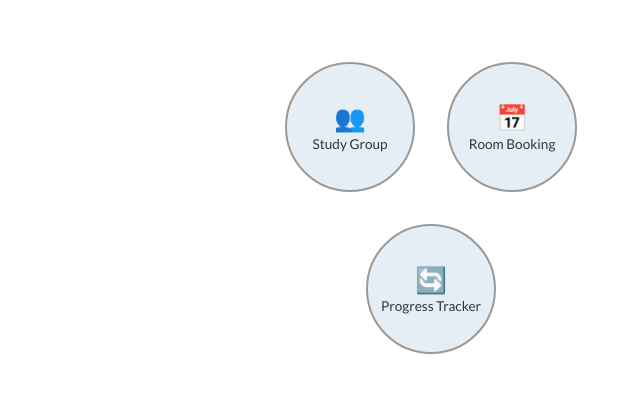
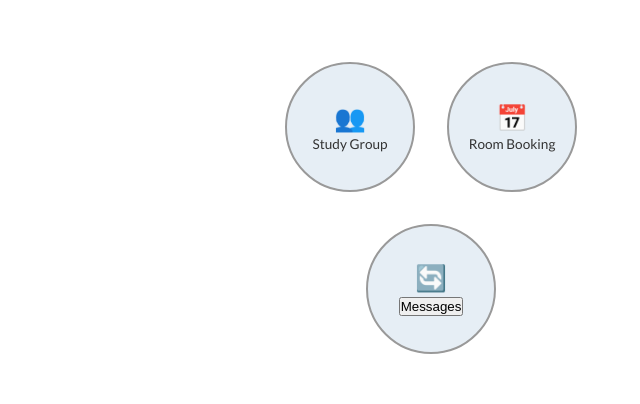
Before and after one commit to Asefah67/Group-19-Project, a website: page frontend/Canvas-Layout.html in a window 1280 px wide. Shown: the part 192-596 px from the top of the page, 236-876 px from the left. Drawn offline with Linux system fonts and the light colour scheme.

Commit message:
added way to navigate to other html files

```diff
--- a/frontend/Canvas-Layout.html
+++ b/frontend/Canvas-Layout.html
@@ -6,6 +6,8 @@
   <link rel="stylesheet" href="Canvas-CSS.css">
 </head>
 <body>
+
+
 
 <div class="canvas-wrap">
   <!-- LEFT NAV BAR -->
@@ -83,6 +85,7 @@
   <!-- MAIN CONTENT (white space) -->
   <main class="canvas-main">
     <!-- Triangular layout container -->
+    <nav>
       <div class="triangle-container">
         <!-- Top row: 2 circles -->
         <div class="row top-row">
@@ -98,13 +101,21 @@
 
         <!-- Bottom row: 1 circle centered -->
         <div class="row bottom-row">
-        <div class="feature-circle">
+          <div class="feature-circle" id="messageView">
             <span class="feature-icon">🔄</span>
-          <span class="feature-label">Progress Tracker</span>
+            <button onclick="navigate('source/chatView.html')">Messages</button>
           </div>
         </div>
       </div>
+    </nav>
   </main>
+
+  <script>
+    function navigate(id) {
+      window.location.href = id;
+    }
+  </script>
+
 </div>
 
 </body>
```
Lines whose indentation alone changed are shown as unchanged.
